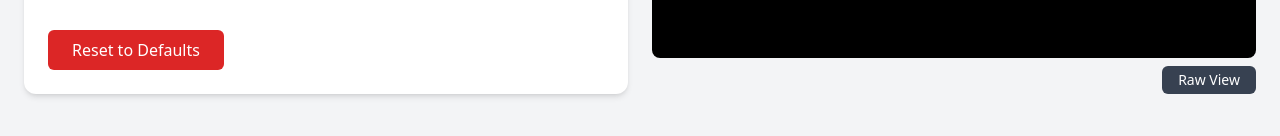
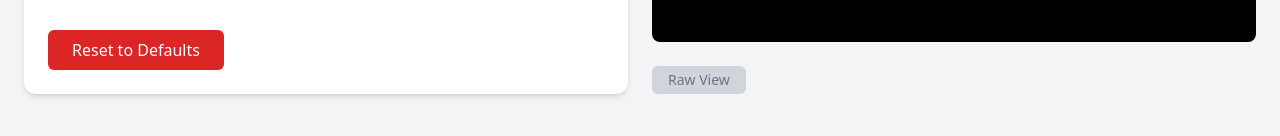
Before and after one commit to Mark-Reilly-Checkout/React-Flask-Project, a React (Create React App) app in the folder frontend/: page /googlePay in a window 1280 px wide. Shown: the part 644-780 px from the top of the page. Built offline with nearby package versions, Linux system fonts and the light colour scheme.

Commit message:
Updating Google Pay configuration UI

```diff
--- a/frontend/src/components/GooglePay.js
+++ b/frontend/src/components/GooglePay.js
@@ -223,34 +223,40 @@ const GooglePay = () => {
                         />
                     </div>
 
-                    {/* Token Display */}
+                    {/* Token Display + Download */}
                     <div className="flex-1 bg-black text-green-400 font-mono text-sm p-4 rounded-lg overflow-auto h-64 whitespace-pre-wrap break-words">
                         {paymentToken ? (
                             viewRaw ? paymentToken : (() => {
                                 try {
                                     return JSON.stringify(JSON.parse(paymentToken), null, 2);
-                                } catch {
-                                    return paymentToken;
+                                } catch (err) {
+                                    return 'Error formatting JSON';
                                 }
                             })()
                         ) : 'Waiting for payment...'}
                     </div>
 
-                    {/* Download + Toggle Buttons */}
+                    {/* Controls */}
+                    <div className="flex justify-between items-center mt-4">
                         {paymentToken && (
                             <button
                                 onClick={handleDownload}
-                            className="mt-4 px-4 py-2 rounded bg-green-600 text-white hover:bg-green-700 self-start"
+                                className="px-4 py-2 rounded bg-green-600 text-white hover:bg-green-700"
                             >
                                 Download Token as JSON
                             </button>
                         )}
+
                         <button
-                        className="self-end mt-2 px-3 py-1 text-sm rounded bg-gray-700 text-white hover:bg-gray-600"
-                        onClick={() => setViewRaw(!viewRaw)}
+                            className={`px-3 py-1 text-sm rounded ${paymentToken ? 'bg-gray-700 text-white hover:bg-gray-600' : 'bg-gray-300 text-gray-500 cursor-not-allowed'}`}
+                            onClick={() => {
+                                if (paymentToken) setViewRaw(!viewRaw);
+                            }}
+                            disabled={!paymentToken}
                         >
                             {viewRaw ? 'Pretty View' : 'Raw View'}
                         </button>
+                    </div>
                 </div>
             </div>
         </div>
```
Lines whose indentation alone changed are shown as unchanged.
